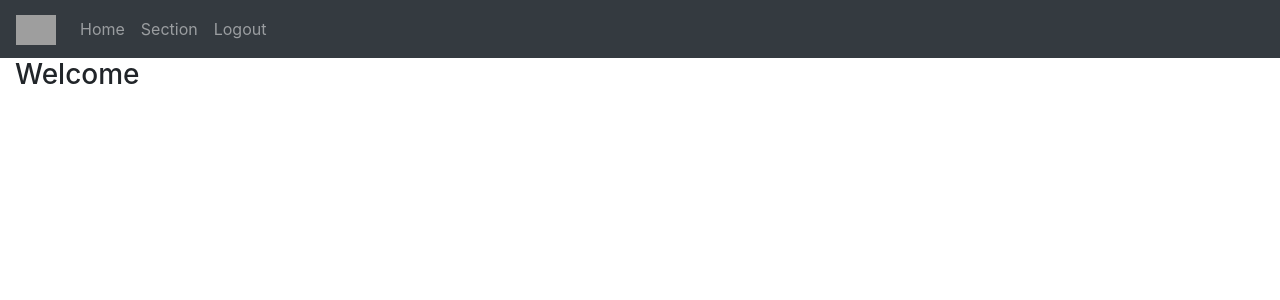
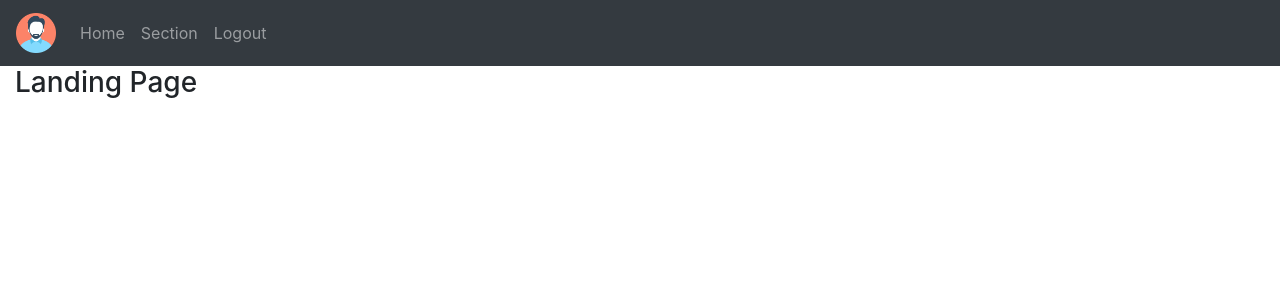
Before and after one commit to get-outdoorsy/practice_3_git, a PHP site: page / in a window 1280 px wide. Shown: the top 300 px of the page. Run offline with PHP 8.4, Linux system fonts and the light colour scheme; grey boxes are pictures that could not be loaded.

Commit message:
minor additions

```diff
--- a/index.php
+++ b/index.php
@@ -18,7 +18,8 @@
 	<nav class="navbar navbar-expand-sm bg-dark navbar-dark">
   	<!-- Brand/logo -->
 	  <a class="navbar-brand" href="#">
-	    <img src="bird.jpg" alt="logo" style="width:40px;">
+	    <img src="images/prof_pic_2.png" class="d-inline" style="width:40px;">
+	    <p class="d-inline"><?php if(isset($_SESSION['user_pupil'])){ echo $_SESSION['user_pupil'];} ?></p>
 	  </a>
 
 	  <!-- Links -->
@@ -36,12 +37,7 @@
 	</nav>
 
 	<div class="container-fluid">
-	  <h3>
-	  	Welcome
-	  	<?php
-	  		if(isset($_SESSION['user_pupil'])){
-	  			echo $_SESSION['user_pupil'];
-	  		} ?></h3>
+	  <h3>Landing Page</h3>
 	</div>
 </body>
 </html>
--- a/login.php
+++ b/login.php
@@ -10,8 +10,9 @@
 	<script src="https://maxcdn.bootstrapcdn.com/bootstrap/4.5.2/js/bootstrap.min.js"></script>
 	<link rel="stylesheet" href="css/style.css">
 </head>
-<body>
+<body background="images/bg_1.jpg">
 	<div class="container" style="width: 50%; margin-top: 5%;">
+	<h1 class="text-white">Pupil</h1>
 	<form action="process.php" method="post" class="was-validated">
 		<div class="form-group">
 			<input type="text" class="form-control" name="pupil_email" placeholder="Enter email"
@@ -23,7 +24,7 @@
 		</div>
 
 		<input type="submit" name="btnLogin" class="btn btn-primary float-right" value="Login"></input>
-		<a href="signup.php">No account yet?</a>
+		<a href="signup.php" class="text-white">No account yet?</a>
 		<!-- GUMANA KA GITITITITI -->
 	</form>
 	</div>
--- a/signup.php
+++ b/signup.php
@@ -10,8 +10,9 @@
 	<script src="https://maxcdn.bootstrapcdn.com/bootstrap/4.5.2/js/bootstrap.min.js"></script>
 	<link rel="stylesheet" href="css/style.css">
 </head>
-<body>
+<body background="images/bg_1.jpg">
 	<div class="container" style="width: 50%; margin-top: 5%;">
+	<h1 class="text-white">Pupil</h1>
 	<form action="process.php" method="post" class="was-validated">
 		<div class="form-group">
 			<input type="text" class="form-control" name="pupil_firstName" placeholder="Enter first name"
@@ -39,7 +40,7 @@
 		</div>
 
 		<input type="submit" name="btnSignup" class="btn btn-primary float-right" value="Sign Up"></input>
-		<a href="login.php">Already have an accout?</a>
+		<a href="login.php" class="text-white">Already have an accout?</a>
 		<!-- GUMANA KA GITITITITI -->
 	</form>
 	</div>
```
Also changed, not shown: images/bg_1.jpg (added), images/prof_pic.jpg (added), images/prof_pic_2.png (added).
